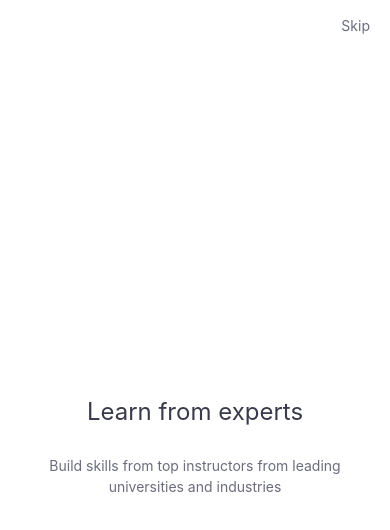
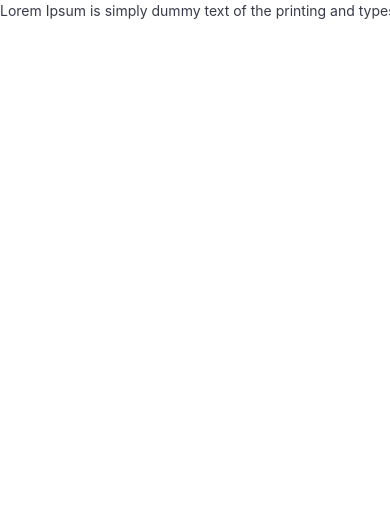
Before and after one commit to Holutunde/TabViewOnboardingScreen, a React Native app: screen / in a window 390 px wide. Shown: the top 530 px of the page. Built offline with nearby package versions, Linux system fonts and the light colour scheme.

Commit message:
modified

```diff
--- a/screens/onboarding.js
+++ b/screens/onboarding.js
@@ -2,6 +2,8 @@ import React, { useState } from 'react'
 import {
   View,
   SafeAreaView,
+  FlatList,
+  Animated,
   StyleSheet,
   TouchableOpacity,
   Dimensions,
@@ -14,6 +16,7 @@ import * as Progress from 'react-native-progress'
 import { blue, textPrimary, textSecondary } from '../constants/colors'
 import Text, { BoldText } from '../components/Text'
 import Button from '../components/Button'
+import { ExpandingDot } from 'react-native-animated-dots'
 
 const FirstTab = () => {
   return (
@@ -51,27 +54,54 @@ const ThirdTab = () => {
 }
 
 const Onboarding = ({ navigation }) => {
-  const [index, setIndex] = useState(0)
-  const [routes] = useState([
-    { key: 'first', title: 'First' },
-    { key: 'second', title: 'Second' },
-    { key: 'third', title: 'Third' },
-  ])
+  const SLIDER_DATA = [
+    {
+      key: '1',
+      title: 'App showcase ✨',
+      description:
+        'Lorem Ipsum is simply dummy text of the printing and typesetting industry.',
+    },
+    {
+      key: '2',
+      title: 'Introduction screen 🎉',
+      description:
+        "Many desktop publishing packages and web page editors now use Lorem Ipsum as their default model text, and a search for 'lorem ipsum' will uncover many web sites still in their infancy. ",
+    },
+  ]
+  const scrollX = React.useRef(new Animated.Value(0)).current
 
-  const renderScene = SceneMap({
-    first: FirstTab,
-    second: SecondTab,
-    third: ThirdTab,
-  })
+  const keyExtractor = React.useCallback((_, index) => index.toString(), [])
 
-  const changeIndex = (increment) => {
-    const newIndex = index + increment
-    setIndex(() => newIndex)
+  const renderItem = ({ item }) => {
+    return (
+      <View>
+        <Text>{item.description}</Text>
+      </View>
+    )
   }
+  // const [index, setIndex] = useState(0)
+  // const [routes] = useState([
+  //   { key: 'first', title: 'First' },
+  //   { key: 'second', title: 'Second' },
+  //   { key: 'third', title: 'Third' },
+  // ])
+
+  // //const scrollX = React.useRef(new Animated.Value(0)).current
+  // const scrollX = new Animated.Value(0)
+  // const renderScene = SceneMap({
+  //   first: FirstTab,
+  //   second: SecondTab,
+  //   third: ThirdTab,
+  // })
+
+  // const changeIndex = (increment) => {
+  //   const newIndex = index + increment
+  //   setIndex(() => newIndex)
+  // }
 
   return (
     <View style={styles.container}>
-      <View style={styles.header}>
+      {/* <View style={styles.header}>
         {index > 0 ? (
           <TouchableOpacity onPress={() => changeIndex(-1)}>
             <MaterialIcons
@@ -88,19 +118,52 @@ const Onboarding = ({ navigation }) => {
             <Text style={styles.description}>Skip</Text>
           </TouchableOpacity>
         )}
-      </View>
+      </View> */}
       <View style={styles.container}>
-        <TabView
+        {/* <TabView
           navigationState={{ index, routes }}
           renderScene={renderScene}
           onIndexChange={setIndex}
           initialLayout={{ width: Dimensions.get('window').width }}
           renderTabBar={() => null}
           // swipeEnabled={false}
+        /> */}
+
+        <FlatList
+          data={SLIDER_DATA}
+          keyExtractor={keyExtractor}
+          showsHorizontalScrollIndicator={false}
+          onScroll={Animated.event(
+            [{ nativeEvent: { contentOffset: { x: scrollX } } }],
+            {
+              useNativeDriver: false,
+            },
+          )}
+          pagingEnabled
+          horizontal
+          decelerationRate={'normal'}
+          scrollEventThrottle={16}
+          renderItem={renderItem}
         />
       </View>
       <View style={styles.footer}>
-        <Progress.CircleSnail
+        <ExpandingDot
+          data={SLIDER_DATA}
+          expandingDotWidth={30}
+          scrollX={scrollX}
+          inActiveDotOpacity={0.6}
+          dotStyle={{
+            width: 10,
+            height: 10,
+            backgroundColor: '#347af0',
+            borderRadius: 5,
+            marginHorizontal: 5,
+          }}
+          containerStyle={{
+            top: 30,
+          }}
+        />
+        {/* <Progress.CircleSnail
           progress={(index + 1) * 0.3}
           color={['red', 'green', 'blue']}
         />
@@ -116,8 +179,8 @@ const Onboarding = ({ navigation }) => {
           unfilledColor="green"
           width={30}
           fill={false}
-        />
-        {index < 2 ? (
+        /> */}
+        {/* {index < 2 ? (
           <AnimatedCircularProgress
             size={83}
             width={5}
@@ -150,7 +213,7 @@ const Onboarding = ({ navigation }) => {
               <MaterialIcons name="arrow-right-alt" size={22} color="#fff" />
             </View>
           </Button>
-        )}
+        )} */}
       </View>
     </View>
   )
```
